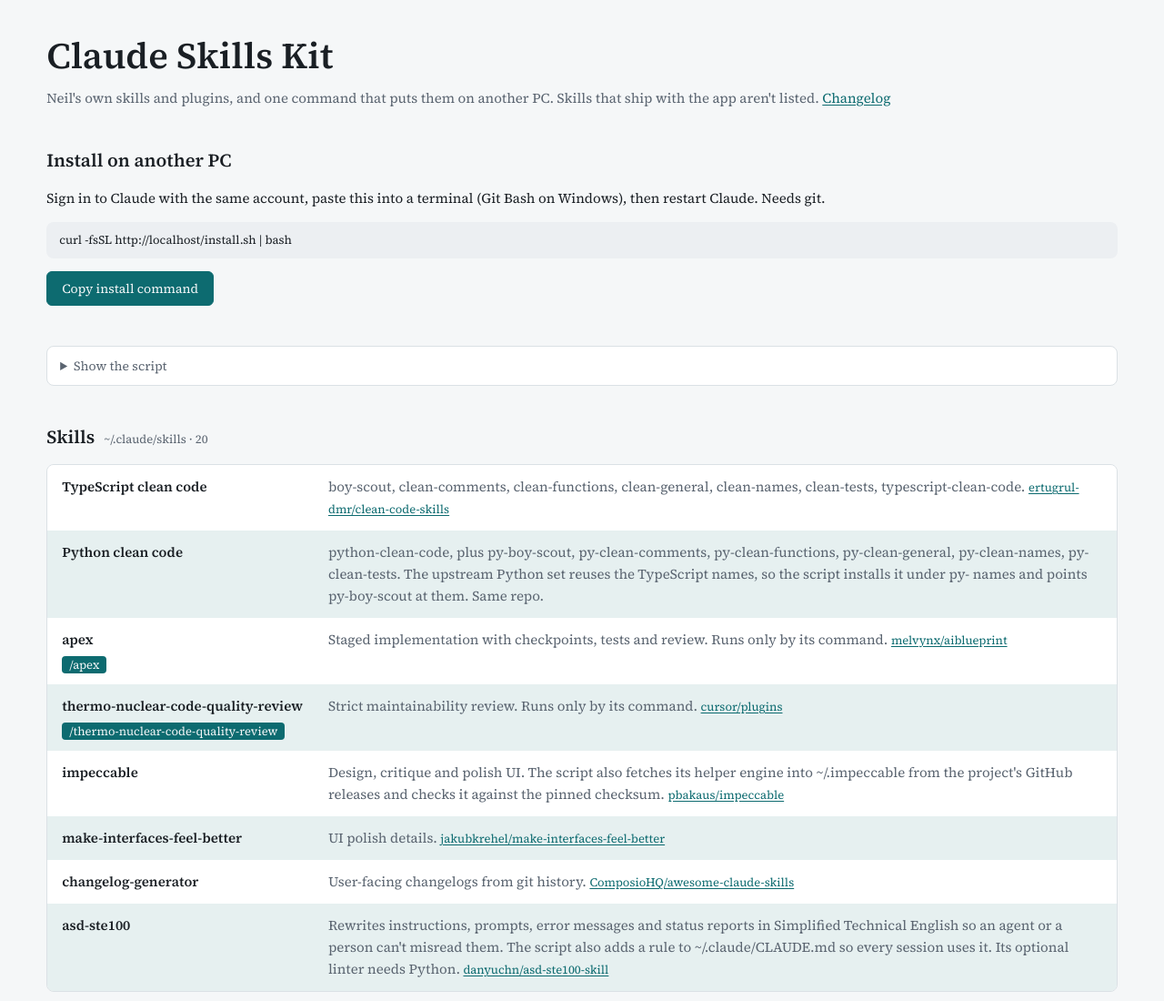
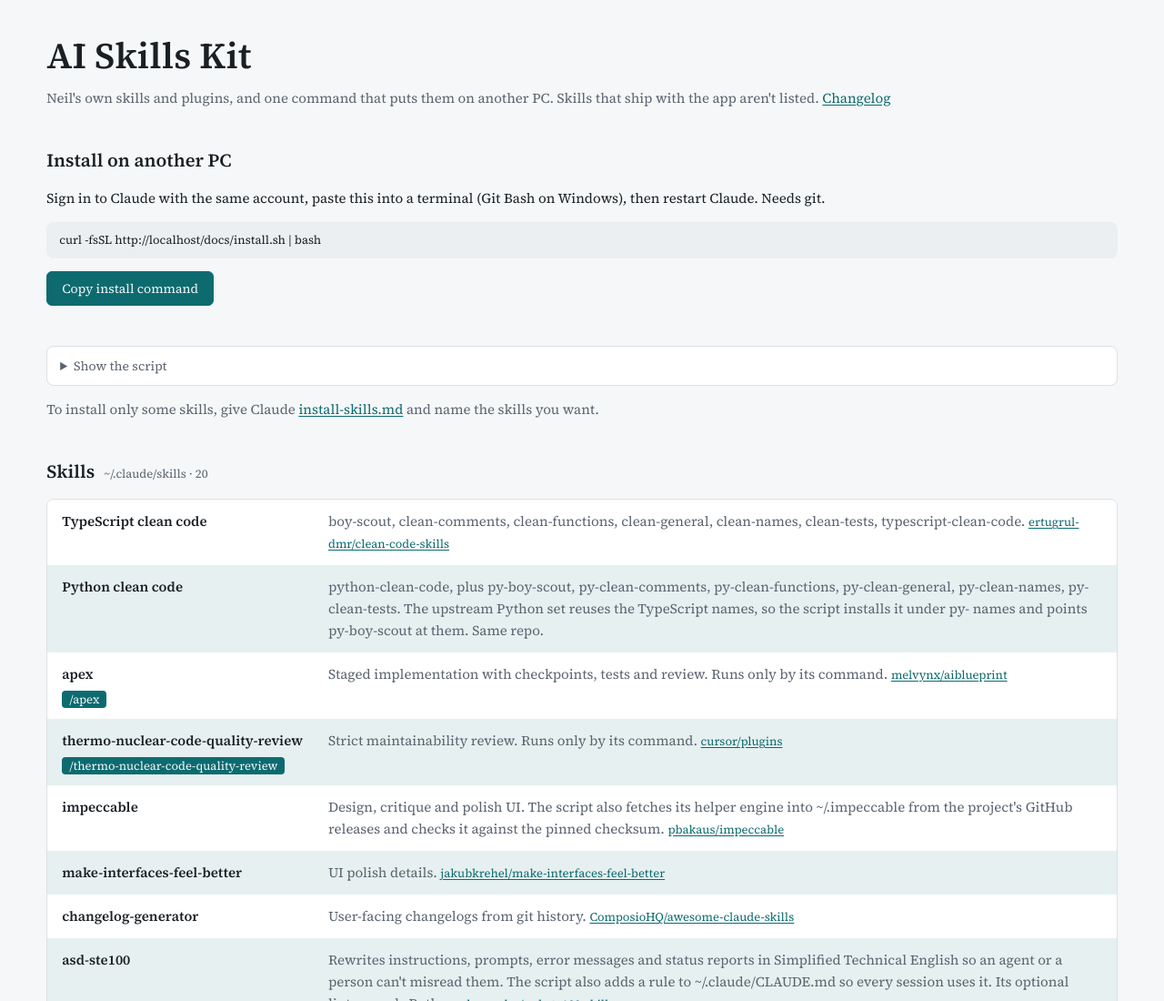
Before and after one commit to nnabil-prog/ai-skills-kit, a plain HTML site: page docs/index.html in a window 1280 px wide. Shown: the top 1100 px of the page at 91% size. Drawn offline with Linux system fonts and the light colour scheme; no server answers.

Commit message:
Rename to AI Skills Kit, move files into folders and add install-skills.md
Move the site into docs/ and CLAUDE.md into .claude/. Put the page text and tables in README.md. Add install-skills.md, which Claude follows to install some skills or all skills. Add a CLAUDE.md rule that keeps install-skills.md current.

Co-Authored-By: Claude Opus 5.5 <noreply@anthropic.com>

```diff
--- a/index.html
+++ b/docs/index.html
@@ -3,7 +3,7 @@
 <head>
 <meta charset="utf-8">
 <meta name="viewport" content="width=device-width,initial-scale=1">
-<title>Claude Skills Kit</title>
+<title>AI Skills Kit</title>
 <link rel="preconnect" href="https://fonts.googleapis.com">
 <link rel="preconnect" href="https://fonts.gstatic.com" crossorigin>
 <link rel="stylesheet" href="https://fonts.googleapis.com/css2?family=Source+Serif+4:opsz,wght@8..60,400;8..60,600&display=swap">
@@ -63,8 +63,8 @@
 <body>
 <main>
   <header>
-    <h1>Claude Skills Kit</h1>
-    <p class="muted">Neil's own skills and plugins, and one command that puts them on another PC. Skills that ship with the app aren't listed. <a href="https://github.com/nnabil-prog/claude-skills-kit/blob/main/CHANGELOG.md">Changelog</a></p>
+    <h1>AI Skills Kit</h1>
+    <p class="muted">Neil's own skills and plugins, and one command that puts them on another PC. Skills that ship with the app aren't listed. <a href="https://github.com/nnabil-prog/ai-skills-kit/blob/main/docs/CHANGELOG.md">Changelog</a></p>
   </header>
 
   <section aria-labelledby="install">
@@ -74,6 +74,7 @@
     <button type="button" id="copy">Copy install command</button>
     <span class="status" id="status" role="status"></span>
     <details><summary>Show the script</summary><pre id="script">Loading…</pre></details>
+    <p class="muted">To install only some skills, give Claude <a href="install-skills.md">install-skills.md</a> and name the skills you want.</p>
   </section>
 
   <section aria-labelledby="own">
```
Also changed, not shown: 9 other files.
